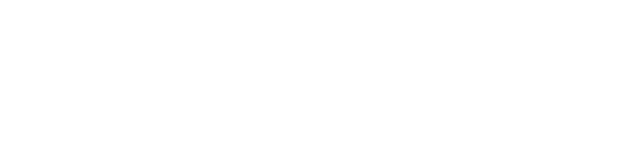
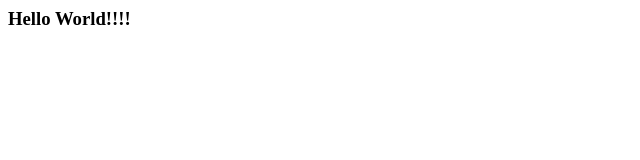
Before and after one commit to kaliExist/guess, a plain HTML site: page index.html in a window 1280 px wide. Shown: the whole page, without its empty margins (0-640 px from the left). Drawn offline with Linux system fonts and the light colour scheme.

Commit message:
fix body

```diff
--- a/index.html
+++ b/index.html
@@ -2,4 +2,7 @@
 <head>
   <title>issue fix</title>
 </head>
+<body>
+  <h3>Hello World!!!!</h3>
+</body>
 </html>
```
